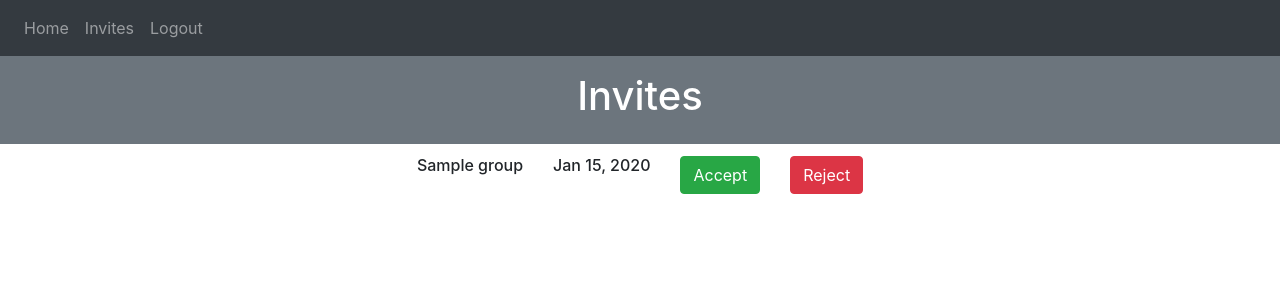
After one commit to thebenkogan/investing-flask, a Flask app: page /invites in a window 1280 px wide. The commit adds this page. Shown: the top 300 px of the page. Run offline with Flask 2, Linux system fonts and the light colour scheme; a user stored in the database is signed in; tables that the repository leaves empty hold one stand-in row (values such as "Sample post"); some libraries are stand-ins or nearby versions.

Commit message:
invites and groups with two users

```diff
--- a/investing/templates/base.html
+++ b/investing/templates/base.html
@@ -31,6 +31,7 @@
         <div class="navbar-nav">
           {% if user.is_authenticated %}
           <a class="nav-item nav-link" id="home" href="/">Home</a>
+          <a class="nav-item nav-link" id="invite" href="/invites">Invites</a>
           <a class="nav-item nav-link" id="logout" href="/logout">Logout</a>
           {% else %}
           <a class="nav-item nav-link" id="login" href="/login">Login</a>
@@ -39,6 +40,10 @@
         </div>
       </div>
     </nav>
+
+    <div class="container-fluid p-3 bg-secondary text-white">
+      {% block header %} {% endblock %}
+    </div>
 
     {% with messages = get_flashed_messages(with_categories=true) %} {% if
     messages %} {% for category, message in messages %} {% if category ==
@@ -58,10 +63,6 @@
     </div>
     {% endif %} {% endfor %} {% endif %} {% endwith %}
 
-    <div class="container-fluid p-3 bg-secondary text-white">
-      {% block header %} {% endblock %}
-    </div>
-
     <div class="container">{% block content %} {% endblock %}</div>
     <script
       src="https://code.jquery.com/jquery-3.2.1.slim.min.js"
--- /dev/null
+++ b/investing/templates/invite.html
@@ -0,0 +1,32 @@
+{% extends "base.html" %} {% block title %}Home{% endblock %} {% block header %}
+<h1 align="center">Invites</h1>
+{% endblock %} {% block content %}
+<ul class="list-group list-group-flush" id="groups">
+  {% for invite in user.invites %}
+  <li class="list-group-item">
+    <div class="row justify-content-center">
+      <div class="col-auto"><p class="h6">{{ invite.group.name }}</p></div>
+      <div class="col-auto">
+        <p class="h6">{{ invite.date.strftime('%b %d, %Y') }}</p>
+      </div>
+      <div class="col-auto">
+        <form
+          action="{{ url_for('views.handle_invite', invite_id=invite.id, accept=1) }}"
+          method="POST"
+        >
+          <input class="btn btn-success" type="submit" value="Accept" />
+        </form>
+      </div>
+      <div class="col-auto">
+        <form
+          action="{{ url_for('views.handle_invite', invite_id=invite.id, accept=0) }}"
+          method="POST"
+        >
+          <input class="btn btn-danger" type="submit" value="Reject" />
+        </form>
+      </div>
+    </div>
+  </li>
+  {% endfor %}
+</ul>
+{% endblock %}
--- a/investing/views.py
+++ b/investing/views.py
@@ -1,8 +1,8 @@
-from flask import Blueprint, render_template, request, flash, jsonify
+from flask import Blueprint, render_template, request, flash, jsonify, redirect, url_for
 from flask_login import login_required, current_user
 from requests.api import get
 from sqlalchemy.sql.functions import user
-from .models import Group, Investment
+from .models import User, Group, Investment, Invite
 from .price import get_price, GroupStats
 from . import db
 
@@ -27,9 +27,33 @@ def home():
     return render_template("home.html", user=current_user)
 
 
+# Invites page
+@views.route("/invites")
+@login_required
+def invite():
+    return render_template("invite.html", user=current_user)
+
+
+@views.route("/invites/<int:invite_id>/<int:accept>", methods=["POST"])
+@login_required
+def handle_invite(invite_id, accept):
+    invite = Invite.query.get_or_404(invite_id)
+    if accept:
+        group = Group.query.get_or_404(invite.group_id)
+        group.users.append(current_user)
+        db.session.delete(invite)
+        db.session.commit()
+        flash(f"Joined {group.name}!", category="success")
+    else:
+        db.session.delete(invite)
+        db.session.commit()
+        flash("Invite rejected!", "success")
+    return redirect(url_for("views.home"))
+
+
 @views.route("/group/<int:group_id>", methods=["GET", "POST"])
 def group(group_id):
-    if request.method == "POST":
+    if request.method == "POST" and "ticker" in request.form:
         ticker = request.form.get("ticker")
         amount = request.form.get("amount")
         shares = request.form.get("shares")
@@ -51,7 +75,36 @@ def group(group_id):
             db.session.add(new_investment)
             db.session.commit()
             flash("Investment added!", category="success")
+    elif request.method == "POST" and "email" in request.form:
+        email = request.form.get("email")
+        user = User.query.filter_by(email=email).first()
+
+        # TODO Need to also check if invite is for user already in the group
+
+        if user:
+            if user == current_user:
+                flash("Cannot invite yourself.", category="error")
+            else:
+                new_invite = Invite(user_id=user.id, group_id=group_id)
+                db.session.add(new_invite)
+                db.session.commit()
+                flash(f"Invited {user.first_name}!", category="success")
+        else:
+            flash("Email does not exist.", category="error")
 
     group = Group.query.get_or_404(group_id)
     stats = GroupStats(group)
-    return render_template("group.html", user=current_user, group=group, stats=stats)
+
+    def get_user_share(user_id):
+        try:
+            return stats.user_shares[user_id]
+        except Exception:
+            return 0
+
+    return render_template(
+        "group.html",
+        user=current_user,
+        group=group,
+        stats=stats,
+        get_user_share=get_user_share,
+    )
```
Also changed, not shown: investing/models.py (+10 -0 lines), investing/price.py (+8 -5 lines), investing/templates/group.html (+68 -6 lines).
